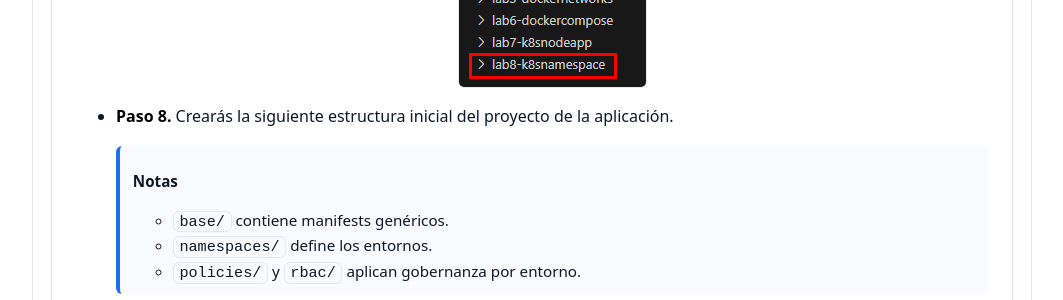
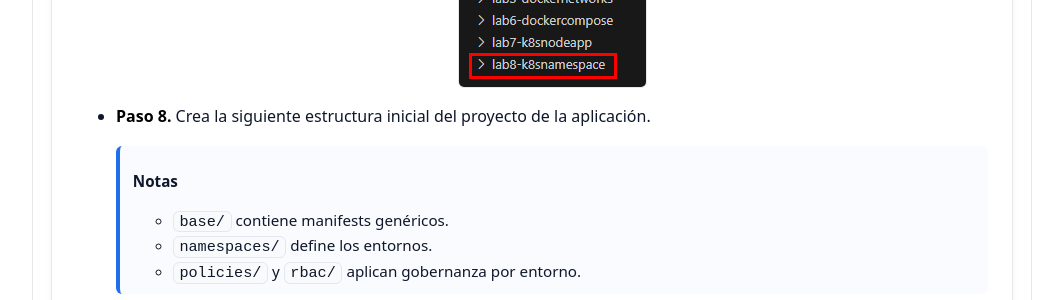
Before and after one commit to Netec-Mx/DOCK_KUB_V2, a Jekyll site: the page built from labs/capitulo8/lab8.md, in a window 1280 px wide and 900 px high, scrolled down 2305 px. Shown: the part 155-455 px from the top of the window, without its empty margins (108-1171 px from the left). Built offline with Jekyll 4.4.1, drawn with Linux system fonts in a browser that asks for light colours; some of the changed text lies outside the part shown.

Commit message:
Update lab8.md

```diff
--- a/labs/capitulo8/lab8.md
+++ b/labs/capitulo8/lab8.md
@@ -87,7 +87,7 @@ Organizar carpetas y archivos para la app, manifiestos de K8s y configuración p
 
   ![micint]({{ page.images_base | relative_url }}/2.png)
 
-- **Paso 8.** Crearás la siguiente estructura inicial del proyecto de la aplicación.
+- **Paso 8.** Crea la siguiente estructura inicial del proyecto de la aplicación.
 
   > **Notas**
   - `base/` contiene manifests genéricos.
@@ -821,7 +821,7 @@ Aplicar los manifests base en `dev` y `prod`, ajustando variables y SA.
 
   ![micint]({{ page.images_base | relative_url }}/26.png)
 
-#### Tarea 7.2 (prod)
+#### Tarea 7.2. (prod)
 
 - **Paso 54.** Ahora, en la terminal de VS Code detén el servicio corriendo para **dev** escribe `CTRL + c` y escribe el siguiente comando.
 
```
